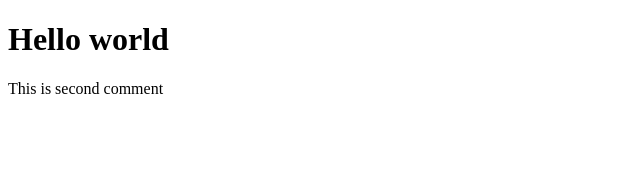
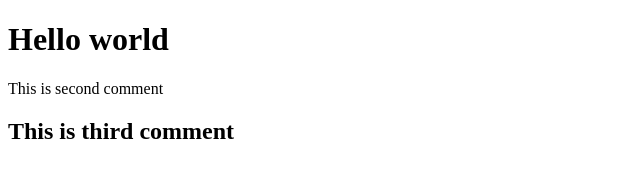
Before and after one commit to AM-SAPP/git-tut, a plain HTML site: page index.html in a window 1280 px wide. Shown: the whole page, without its empty margins (0-640 px from the left). Drawn offline with Linux system fonts and the light colour scheme.

Commit message:
third comment

```diff
--- a/index.html
+++ b/index.html
@@ -8,5 +8,6 @@
 <body>
     <h1>Hello world</h1>
     <p>This is second comment</p>
+    <h2>This is third comment</h2>
 </body>
 </html>
```
